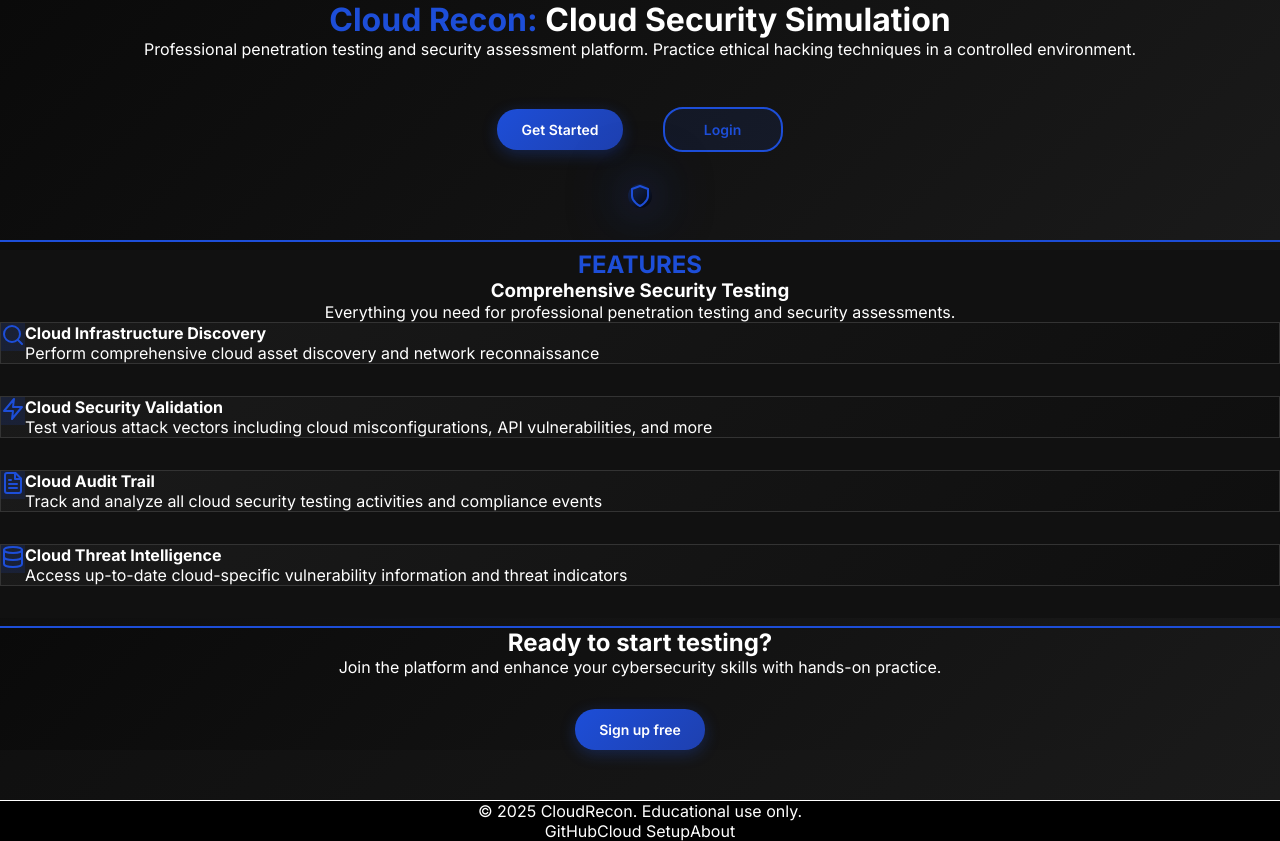
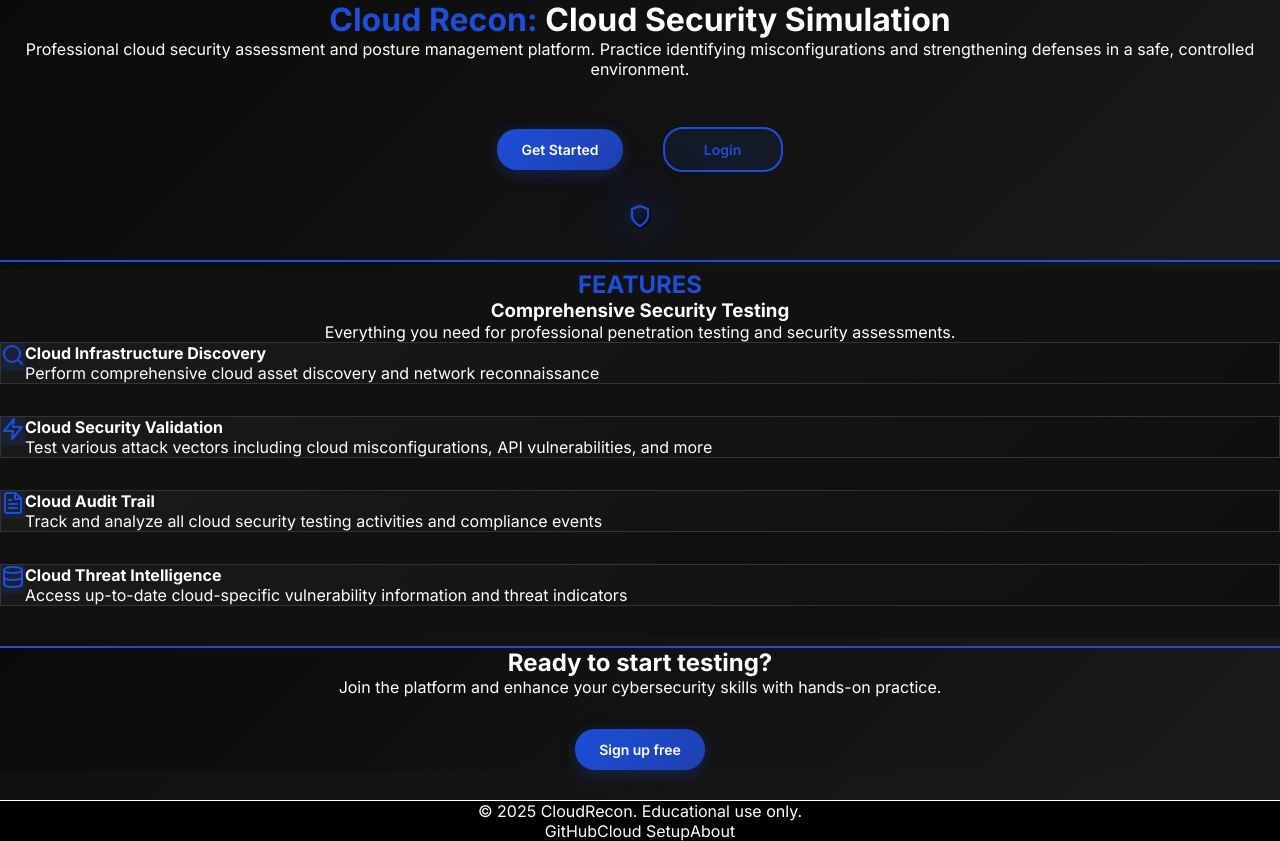
Before and after one commit to Muhayminalam/Cloud-Recon, a Next.js app in the folder frontend/: page / in a window 1280 px wide. Built offline with nearby package versions, Linux system fonts and the light colour scheme.

Commit message:
changed text

```diff
--- a/frontend/app/page.tsx
+++ b/frontend/app/page.tsx
@@ -58,8 +58,8 @@ export default function Home() {
                   <span style={{ color: 'white' }}>Cloud Security Simulation</span>
                 </h1>
                 <p className="text-xl mb-12 max-w-2xl leading-relaxed" style={{ color: 'white' }}>
-                  Professional penetration testing and security assessment platform.
-                  Practice ethical hacking techniques in a controlled environment.
+                  Professional cloud security assessment and posture management platform.
+Practice identifying misconfigurations and strengthening defenses in a safe, controlled environment.
                 </p>
                 <div className="btn-container" style={{ marginTop: '3rem' }}>
                   {isLoggedIn ? (
```
